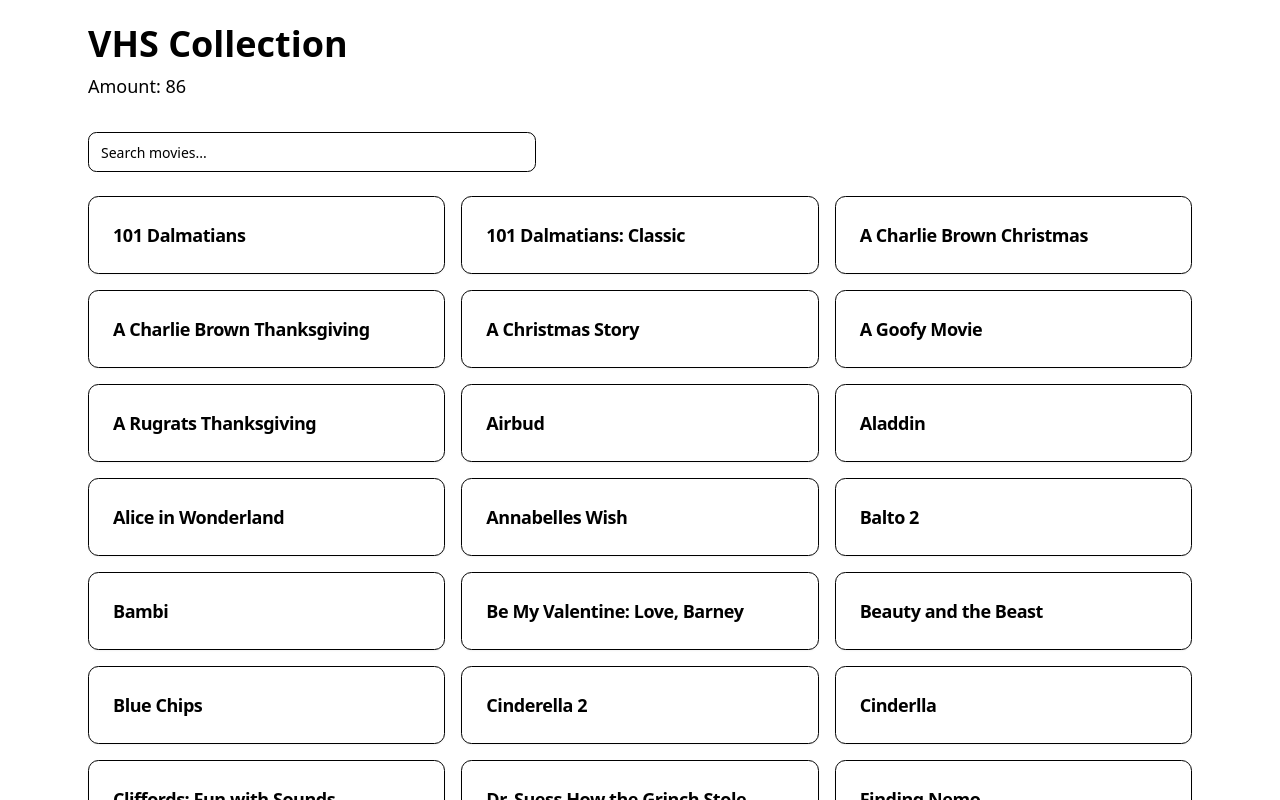
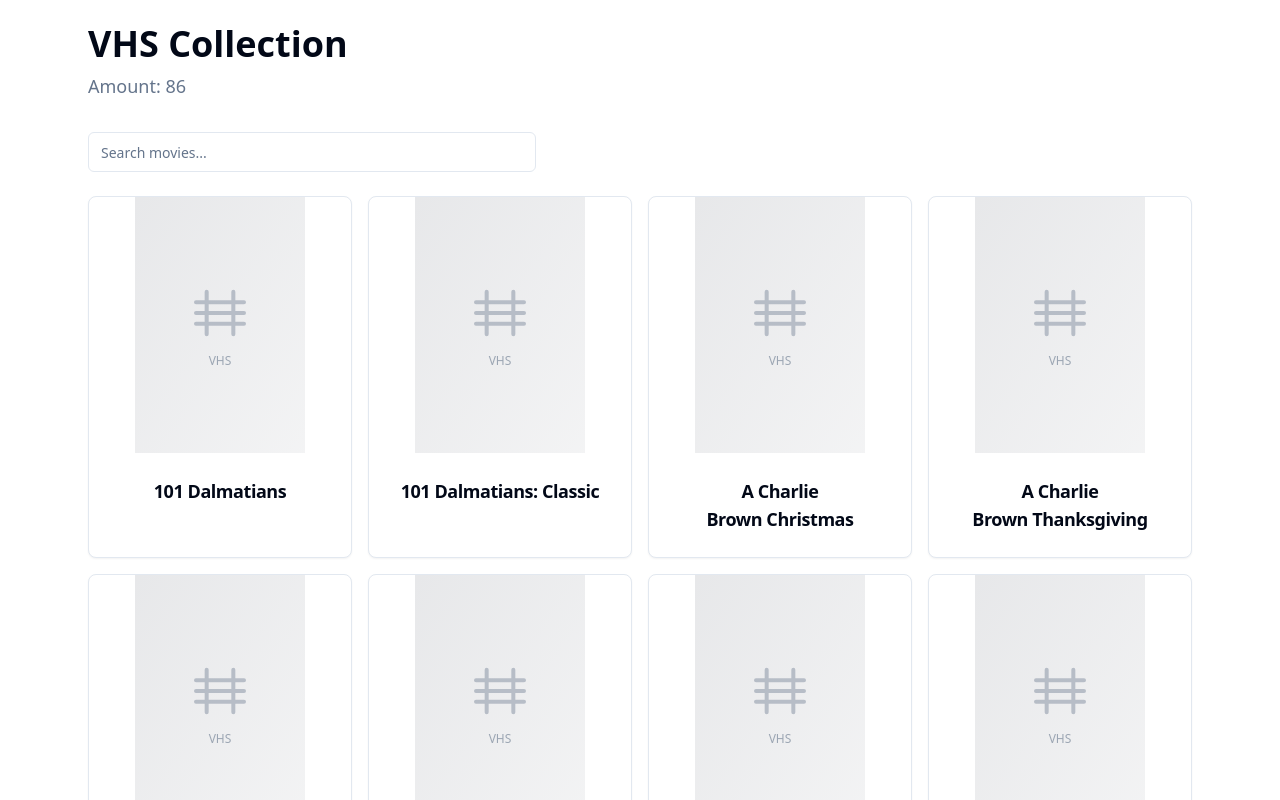
Before and after one commit to jffuzmn/vhs, a React (Vite) app: page / in a window 1280 px wide. Shown: the top 800 px of the page. Built offline with nearby package versions, Linux system fonts and the light colour scheme.

Commit message:
initial layout

```diff
--- a/index.html
+++ b/index.html
@@ -4,7 +4,7 @@
     <meta charset="UTF-8" />
     <link rel="icon" type="image/svg+xml" href="/vite.svg" />
     <meta name="viewport" content="width=device-width, initial-scale=1.0" />
-    <title>vhs</title>
+    <title>VHS Collection</title>
   </head>
   <body>
     <div id="root"></div>
--- a/src/App.css
+++ b/src/App.css
@@ -1,68 +1 @@
-:root {
-  --radius: 0.65rem;
-  --background: oklch(1 0 0);
-  --foreground: oklch(0.141 0.005 285.823);
-  --card: oklch(1 0 0);
-  --card-foreground: oklch(0.141 0.005 285.823);
-  --popover: oklch(1 0 0);
-  --popover-foreground: oklch(0.141 0.005 285.823);
-  --primary: oklch(0.646 0.222 41.116);
-  --primary-foreground: oklch(0.98 0.016 73.684);
-  --secondary: oklch(0.967 0.001 286.375);
-  --secondary-foreground: oklch(0.21 0.006 285.885);
-  --muted: oklch(0.967 0.001 286.375);
-  --muted-foreground: oklch(0.552 0.016 285.938);
-  --accent: oklch(0.967 0.001 286.375);
-  --accent-foreground: oklch(0.21 0.006 285.885);
-  --destructive: oklch(0.577 0.245 27.325);
-  --border: oklch(0.92 0.004 286.32);
-  --input: oklch(0.92 0.004 286.32);
-  --ring: oklch(0.75 0.183 55.934);
-  --chart-1: oklch(0.837 0.128 66.29);
-  --chart-2: oklch(0.705 0.213 47.604);
-  --chart-3: oklch(0.646 0.222 41.116);
-  --chart-4: oklch(0.553 0.195 38.402);
-  --chart-5: oklch(0.47 0.157 37.304);
-  --sidebar: oklch(0.985 0 0);
-  --sidebar-foreground: oklch(0.141 0.005 285.823);
-  --sidebar-primary: oklch(0.646 0.222 41.116);
-  --sidebar-primary-foreground: oklch(0.98 0.016 73.684);
-  --sidebar-accent: oklch(0.967 0.001 286.375);
-  --sidebar-accent-foreground: oklch(0.21 0.006 285.885);
-  --sidebar-border: oklch(0.92 0.004 286.32);
-  --sidebar-ring: oklch(0.75 0.183 55.934);
-}
-
-.dark {
-  --background: oklch(0.141 0.005 285.823);
-  --foreground: oklch(0.985 0 0);
-  --card: oklch(0.21 0.006 285.885);
-  --card-foreground: oklch(0.985 0 0);
-  --popover: oklch(0.21 0.006 285.885);
-  --popover-foreground: oklch(0.985 0 0);
-  --primary: oklch(0.705 0.213 47.604);
-  --primary-foreground: oklch(0.98 0.016 73.684);
-  --secondary: oklch(0.274 0.006 286.033);
-  --secondary-foreground: oklch(0.985 0 0);
-  --muted: oklch(0.274 0.006 286.033);
-  --muted-foreground: oklch(0.705 0.015 286.067);
-  --accent: oklch(0.274 0.006 286.033);
-  --accent-foreground: oklch(0.985 0 0);
-  --destructive: oklch(0.704 0.191 22.216);
-  --border: oklch(1 0 0 / 10%);
-  --input: oklch(1 0 0 / 15%);
-  --ring: oklch(0.408 0.123 38.172);
-  --chart-1: oklch(0.837 0.128 66.29);
-  --chart-2: oklch(0.705 0.213 47.604);
-  --chart-3: oklch(0.646 0.222 41.116);
-  --chart-4: oklch(0.553 0.195 38.402);
-  --chart-5: oklch(0.47 0.157 37.304);
-  --sidebar: oklch(0.21 0.006 285.885);
-  --sidebar-foreground: oklch(0.985 0 0);
-  --sidebar-primary: oklch(0.705 0.213 47.604);
-  --sidebar-primary-foreground: oklch(0.98 0.016 73.684);
-  --sidebar-accent: oklch(0.274 0.006 286.033);
-  --sidebar-accent-foreground: oklch(0.985 0 0);
-  --sidebar-border: oklch(1 0 0 / 10%);
-  --sidebar-ring: oklch(0.408 0.123 38.172);
-}
+/* App specific styles can go here */
--- a/src/App.tsx
+++ b/src/App.tsx
@@ -2,7 +2,7 @@ import { useState, useMemo } from 'react'
 import './App.css'
 import moviesData from './movies.json'
 import { Input } from '@/components/ui/input'
-import { Card, CardContent, CardHeader, CardTitle } from '@/components/ui/card'
+import { Card, CardHeader, CardTitle } from '@/components/ui/card'
 
 interface Movie {
   id: string
@@ -45,11 +45,37 @@ function App() {
         />
       </div>
 
-      <div className="grid grid-cols-1 md:grid-cols-2 lg:grid-cols-3 gap-4">
+      <div className="grid grid-cols-1 md:grid-cols-2 lg:grid-cols-4 gap-4 justify-items-center">
         {filteredMovies.map((movie: Movie) => (
-          <Card key={movie.id} className="hover:shadow-lg transition-shadow">
-            <CardHeader>
-              <CardTitle className="text-lg">{movie.name}</CardTitle>
+          <Card key={movie.id} className="hover:shadow-lg transition-shadow overflow-hidden w-full">
+            <div className="aspect-[2/3] max-h-64 bg-gradient-to-br from-primary/10 to-primary/5 flex items-center justify-center mx-auto">
+              {movie.img_url ? (
+                <img
+                  src={movie.img_url}
+                  alt={movie.name}
+                  className="w-full h-full object-cover"
+                />
+              ) : (
+                <div className="text-center p-4">
+                  <svg
+                    className="w-16 h-16 mx-auto text-muted-foreground/40"
+                    fill="none"
+                    stroke="currentColor"
+                    viewBox="0 0 24 24"
+                  >
+                    <path
+                      strokeLinecap="round"
+                      strokeLinejoin="round"
+                      strokeWidth={1.5}
+                      d="M7 4v16M17 4v16M3 8h18M3 12h18M3 16h18"
+                    />
+                  </svg>
+                  <p className="text-xs text-muted-foreground/60 mt-2">VHS</p>
+                </div>
+              )}
+            </div>
+            <CardHeader className="text-center">
+              <CardTitle className="text-lg text-balance">{movie.name}</CardTitle>
             </CardHeader>
           </Card>
         ))}
--- a/src/index.css
+++ b/src/index.css
@@ -55,5 +55,10 @@
   }
   body {
     @apply bg-background text-foreground;
+    margin: 0;
+    min-height: 100vh;
+  }
+  #root {
+    min-height: 100vh;
   }
 }
```
Also changed, not shown: 1 other file (tests, documents, lock files or other folders).
